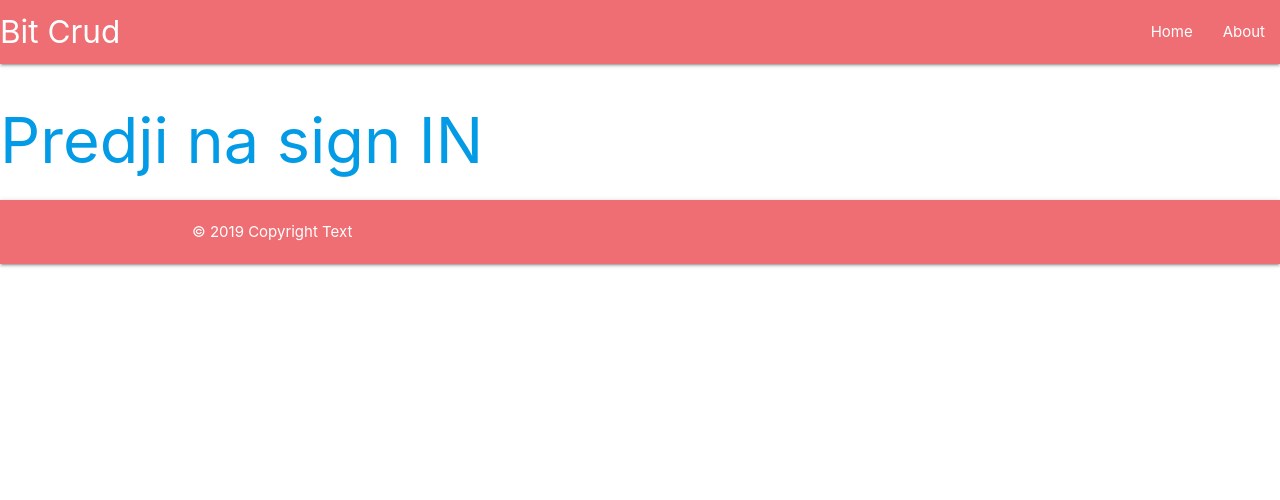
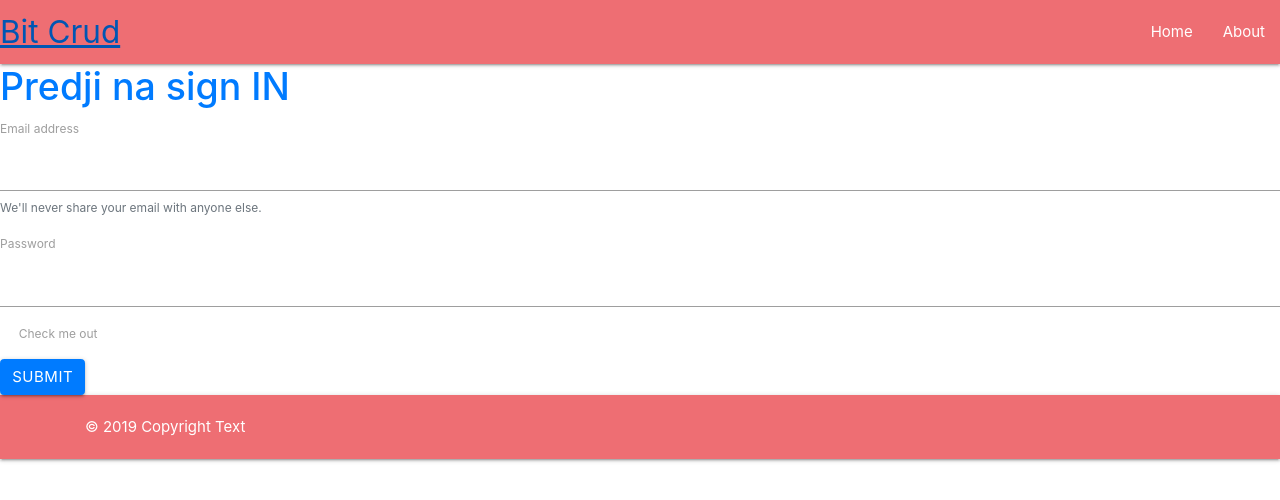
Before and after one commit to MilanSunjevaric/Final_Project, a React (Create React App) app in the folder final-project/: page / in a window 1280 px wide. Shown: the top 500 px of the page. Built offline with nearby package versions, Linux system fonts and the light colour scheme.

Commit message:
added forms

```diff
--- a/final-project/public/index.html
+++ b/final-project/public/index.html
@@ -15,6 +15,10 @@
     <link rel="manifest" href="%PUBLIC_URL%/manifest.json" />
     <link rel="stylesheet" href="https://cdnjs.cloudflare.com/ajax/libs/materialize/1.0.0/css/materialize.min.css">
     <link href="https://fonts.googleapis.com/icon?family=Material+Icons" rel="stylesheet">
+    <script src="https://code.jquery.com/jquery-3.4.1.slim.min.js" integrity="sha384-J6qa4849blE2+poT4WnyKhv5vZF5SrPo0iEjwBvKU7imGFAV0wwj1yYfoRSJoZ+n" crossorigin="anonymous"></script>
+    <script src="https://cdn.jsdelivr.net/npm/popper.js@1.16.0/dist/umd/popper.min.js" integrity="sha384-Q6E9RHvbIyZFJoft+2mJbHaEWldlvI9IOYy5n3zV9zzTtmI3UksdQRVvoxMfooAo" crossorigin="anonymous"></script>
+    <script src="https://stackpath.bootstrapcdn.com/bootstrap/4.4.1/js/bootstrap.min.js" integrity="sha384-wfSDF2E50Y2D1uUdj0O3uMBJnjuUD4Ih7YwaYd1iqfktj0Uod8GCExl3Og8ifwB6" crossorigin="anonymous"></script>
+    <link rel="stylesheet" href="https://stackpath.bootstrapcdn.com/bootstrap/4.4.1/css/bootstrap.min.css" integrity="sha384-Vkoo8x4CGsO3+Hhxv8T/Q5PaXtkKtu6ug5TOeNV6gBiFeWPGFN9MuhOf23Q9Ifjh" crossorigin="anonymous">
     <!--
       Notice the use of %PUBLIC_URL% in the tags above.
       It will be replaced with the URL of the `public` folder during the build.
--- a/final-project/src/view/components/SignForms/SignIn.js
+++ b/final-project/src/view/components/SignForms/SignIn.js
@@ -6,7 +6,37 @@ const SignIn = (props) => {
     return (
 
         <div>
-            <h1>SignIn</h1>
+           <form>
+  <div class="form-row">
+    <div class="form-group col-md-6">
+      <label for="inputEmail4">Email</label>
+      <input type="email" class="form-control" id="inputEmail4"/>
+    </div>
+    <div class="form-group col-md-6">
+      <label for="inputPassword4">Password</label>
+      <input type="password" class="form-control" id="inputPassword4"/>
+    </div>
+  </div>
+  <div class="form-group">
+    <label for="inputAddress">First Name</label>
+    <input type="text" class="form-control" id="inputAddress" placeholder="1234 Main St"/>
+  </div>
+  <div class="form-group">
+    <label for="inputAddress2">Last Name</label>
+    <input type="text" class="form-control" id="inputAddress2" placeholder="Apartment, studio, or floor"/>
+  </div>
+  <div class="form-row">
+  </div>
+  <div class="form-group">
+    <div class="form-check">
+      <input class="form-check-input" type="checkbox" id="gridCheck"/>
+      <label class="form-check-label" for="gridCheck">
+        Check me out
+      </label>
+    </div>
+  </div>
+  <button type="submit" class="btn btn-primary">Sign in</button>
+</form>
         </div>
 
     )
--- a/final-project/src/view/components/SignForms/SignUp.js
+++ b/final-project/src/view/components/SignForms/SignUp.js
@@ -7,6 +7,22 @@ const SignUp = (props) => {
 
         <div>
             <h1><Link to='/SignIn'>Predji na sign IN  </Link></h1>
+            <form>
+  <div class="form-group">
+    <label for="exampleInputEmail1">Email address</label>
+    <input type="email" class="form-control" id="exampleInputEmail1" aria-describedby="emailHelp"/>
+    <small id="emailHelp" class="form-text text-muted">We'll never share your email with anyone else.</small>
+  </div>
+  <div class="form-group">
+    <label for="exampleInputPassword1">Password</label>
+    <input type="password" class="form-control" id="exampleInputPassword1"/>
+  </div>
+  <div class="form-group form-check">
+    <input type="checkbox" class="form-check-input" id="exampleCheck1"/>
+    <label class="form-check-label" for="exampleCheck1">Check me out</label>
+  </div>
+  <button type="submit" class="btn btn-primary">Submit</button>
+</form>
         </div>
 
     )
```
Lines whose indentation alone changed are shown as unchanged.
